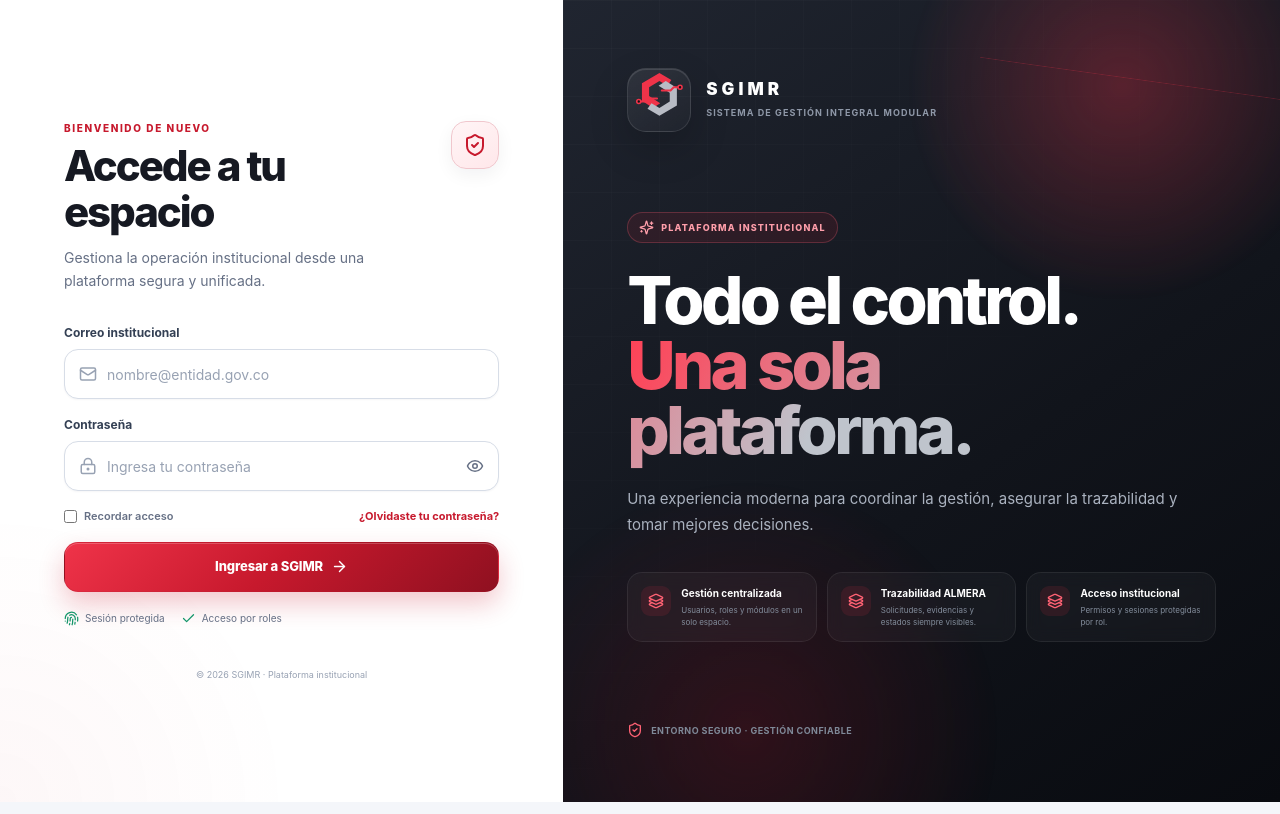
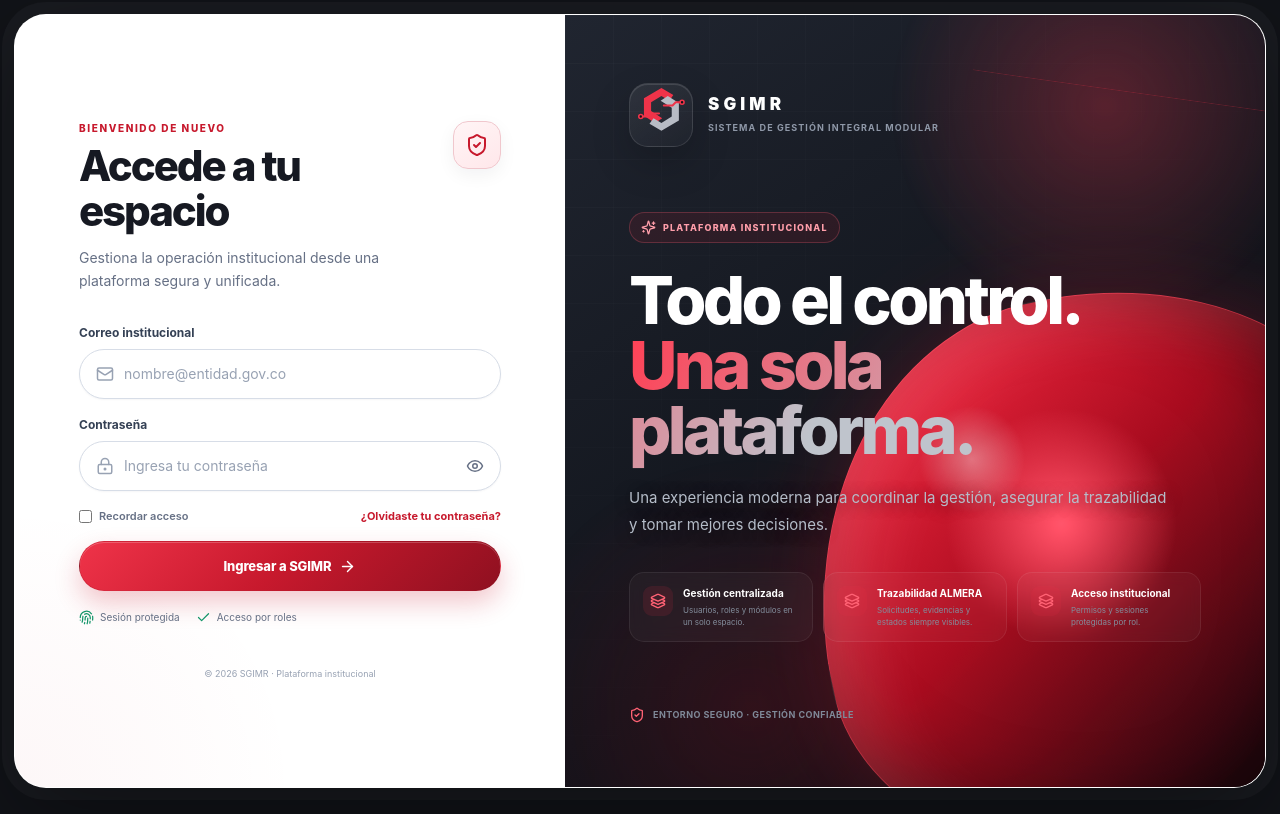
Before and after one commit to Theory9901x/almera-manager, a React (Vite) app: page /login in a window 1280 px wide. Built offline with nearby package versions, Linux system fonts and the light colour scheme; no server answers.

Commit message:
refinar composicion premium redondeada

```diff
--- a/src/index.css
+++ b/src/index.css
@@ -34,10 +34,10 @@
   --gradient-dark: linear-gradient(145deg, #202530 0%, #11141b 58%, #090b10 100%);
   --gradient-surface: linear-gradient(145deg, rgba(255,255,255,.98), rgba(248,250,252,.94));
   --radius-xs: 9px;
-  --radius-sm: 12px;
-  --radius-md: 16px;
-  --radius-lg: 22px;
-  --radius-xl: 28px;
+  --radius-sm: 14px;
+  --radius-md: 19px;
+  --radius-lg: 25px;
+  --radius-xl: 32px;
   --shadow-xs: 0 1px 2px rgba(16,24,40,.04);
   --shadow-sm: 0 6px 18px rgba(20,27,45,.055);
   --shadow-md: 0 16px 38px rgba(20,27,45,.08);
@@ -48,12 +48,12 @@
 }
 
 * { box-sizing: border-box; }
-html { min-width: 320px; background: var(--canvas); }
+html { min-width: 320px; background: #111318; }
 body {
   margin: 0;
   min-width: 320px;
   min-height: 100vh;
-  background: var(--canvas);
+  background: #111318;
   color: var(--ink);
   font-family: var(--font-sans);
   font-size: 14px;
@@ -137,7 +137,7 @@ button:disabled { cursor: not-allowed; opacity: .58; }
   border: 1px solid var(--line);
   border-radius: var(--radius-lg);
   background: var(--gradient-surface);
-  box-shadow: var(--shadow-sm), inset 0 1px 0 rgba(255,255,255,.9);
+  box-shadow: 0 10px 30px rgba(20,27,45,.06), inset 0 1px 0 rgba(255,255,255,.92);
 }
 .ui-card::before {
   position: absolute;
@@ -156,8 +156,8 @@ button:disabled { cursor: not-allowed; opacity: .58; }
   justify-content: center;
   gap: 8px;
   border: 1px solid transparent;
-  border-radius: 13px;
-  padding: 0 16px;
+  border-radius: 999px;
+  padding: 0 18px;
   font-size: 13px;
   font-weight: 800;
   letter-spacing: -.01em;
@@ -211,14 +211,14 @@ button:disabled { cursor: not-allowed; opacity: .58; }
   width: 100%;
   min-height: 44px;
   border: 1px solid var(--line-strong);
-  border-radius: var(--radius-sm);
+  border-radius: 999px;
   background: #fff;
   color: var(--ink);
   outline: none;
   padding: 10px 13px;
   transition: border-color var(--ease), box-shadow var(--ease), background var(--ease);
 }
-.ui-field textarea { min-height: 104px; resize: vertical; }
+.ui-field textarea { min-height: 104px; border-radius: 18px; resize: vertical; }
 .input:hover, .ui-field input:hover, .ui-field select:hover, .ui-field textarea:hover { border-color: #bdc5d1; }
 .input:focus, .ui-field input:focus, .ui-field select:focus, .ui-field textarea:focus, .search-box:focus-within {
   border-color: rgba(199,25,45,.58);
@@ -231,7 +231,7 @@ input::placeholder, textarea::placeholder { color: var(--muted-light); }
   align-items: center;
   gap: 9px;
   border: 1px solid var(--line-strong);
-  border-radius: var(--radius-sm);
+  border-radius: 999px;
   background: #fff;
   padding: 0 12px;
   color: var(--muted-light);
@@ -288,15 +288,26 @@ input::placeholder, textarea::placeholder { color: var(--muted-light); }
 .stat-card.tone-info { border-top-color: #86a9e8; }
 
 /* Application shell */
-.app-shell { min-height: 100vh; background: var(--canvas); color: var(--ink); }
+.app-shell {
+  min-height: 100vh;
+  gap: 13px;
+  padding: 13px;
+  background:
+    radial-gradient(circle at 50% -20%, rgba(255,255,255,.28), transparent 34%),
+    linear-gradient(150deg, #272a30, #111318 58%, #08090c);
+  color: var(--ink);
+}
 .shell-sidebar {
-  height: 100vh;
-  border-right: 1px solid rgba(255,255,255,.06);
+  top: 13px;
+  bottom: 13px;
+  height: calc(100vh - 26px);
+  border: 1px solid rgba(255,255,255,.075);
+  border-radius: 29px;
   background:
     radial-gradient(circle at 0 0, rgba(239,51,73,.14), transparent 31%),
     var(--gradient-dark);
   color: #f8fafc;
-  box-shadow: 12px 0 34px rgba(14,18,28,.08);
+  box-shadow: 0 22px 65px rgba(0,0,0,.28), inset 0 1px 0 rgba(255,255,255,.055);
 }
 .shell-sidebar::after {
   position: absolute;
@@ -312,15 +323,15 @@ input::placeholder, textarea::placeholder { color: var(--muted-light); }
 .sidebar-brand p { margin: 0; font-size: 14px; font-weight: 900; letter-spacing: .22em; }
 .sidebar-brand span:not(.brand-symbol) { display: block; margin-top: 3px; color: #8993a3; font-size: 9px; font-weight: 700; letter-spacing: .08em; text-transform: uppercase; }
 .sidebar-close { margin-left: auto; border: 0; background: transparent; color: #aab2c0; }
-.sidebar-entity { margin: 16px 13px 4px; border: 1px solid rgba(255,255,255,.08); border-radius: var(--radius-md); background: rgba(255,255,255,.045); padding: 13px 14px; box-shadow: inset 0 1px 0 rgba(255,255,255,.04); }
+.sidebar-entity { margin: 16px 13px 4px; border: 1px solid rgba(255,255,255,.08); border-radius: 20px; background: rgba(255,255,255,.045); padding: 13px 14px; box-shadow: inset 0 1px 0 rgba(255,255,255,.04); }
 .sidebar-entity > div { display: flex; align-items: center; gap: 6px; color: #858f9f; font-size: 9px; font-weight: 800; letter-spacing: .12em; text-transform: uppercase; }
 .sidebar-entity p { overflow: hidden; margin: 9px 0 0; font-size: 12px; font-weight: 750; text-overflow: ellipsis; white-space: nowrap; }
 .sidebar-entity > span { display: block; overflow: hidden; margin-top: 3px; color: #8d97a7; font-size: 10px; text-overflow: ellipsis; white-space: nowrap; }
 .sidebar-label { margin: 0; padding: 5px 10px 9px; color: #697384; font-size: 9px; font-weight: 800; letter-spacing: .15em; text-transform: uppercase; }
-.sidebar-link { display: flex; min-height: 44px; align-items: center; gap: 10px; border: 1px solid transparent; border-radius: 13px; padding: 7px 9px; color: #aeb6c4; font-size: 12px; font-weight: 650; transition: color var(--ease), background var(--ease), border-color var(--ease), transform var(--ease); }
+.sidebar-link { display: flex; min-height: 44px; align-items: center; gap: 10px; border: 1px solid transparent; border-radius: 999px; padding: 7px 9px; color: #aeb6c4; font-size: 12px; font-weight: 650; transition: color var(--ease), background var(--ease), border-color var(--ease), transform var(--ease); }
 .sidebar-link:hover { border-color: rgba(255,255,255,.07); background: rgba(255,255,255,.045); color: #fff; transform: translateX(1px); }
 .sidebar-link.is-active { border-color: rgba(255,108,126,.24); background: linear-gradient(135deg, rgba(239,51,73,.98), rgba(143,16,32,.95)); color: #fff; box-shadow: 0 9px 22px rgba(143,16,32,.25), inset 0 1px 0 rgba(255,255,255,.19); }
-.sidebar-link-icon { display: grid; width: 30px; height: 30px; flex: 0 0 auto; place-items: center; border-radius: 10px; background: rgba(255,255,255,.055); color: #8f99a9; }
+.sidebar-link-icon { display: grid; width: 30px; height: 30px; flex: 0 0 auto; place-items: center; border-radius: 50%; background: rgba(255,255,255,.055); color: #8f99a9; }
 .sidebar-link.is-active .sidebar-link-icon { background: rgba(255,255,255,.14); color: #fff; }
 .sidebar-footer { border-top: 1px solid rgba(255,255,255,.07); padding: 12px; }
 .sidebar-user { display: flex; align-items: center; gap: 10px; border-radius: 14px; background: rgba(255,255,255,.04); padding: 9px; color: #727c8c; }
@@ -332,12 +343,29 @@ input::placeholder, textarea::placeholder { color: var(--muted-light); }
 .sidebar-logout:hover { background: rgba(239,51,73,.09); color: #ff8d9a; }
 .sidebar-overlay { position: fixed; inset: 0; z-index: 30; border: 0; background: rgba(10,13,20,.58); backdrop-filter: blur(3px); }
 
-.shell-main { min-width: 0; flex: 1; background: radial-gradient(circle at 100% 0, rgba(199,25,45,.045), transparent 26%), var(--canvas); }
-.shell-header { border-bottom: 1px solid rgba(215,221,231,.82); background: rgba(255,255,255,.82); box-shadow: 0 3px 16px rgba(20,27,45,.03); backdrop-filter: blur(18px); }
+.shell-main {
+  min-width: 0;
+  min-height: calc(100vh - 26px);
+  flex: 1;
+  overflow: hidden;
+  border: 1px solid rgba(255,255,255,.42);
+  border-radius: 29px;
+  background: radial-gradient(circle at 100% 0, rgba(199,25,45,.05), transparent 27%), var(--canvas);
+  box-shadow: 0 22px 65px rgba(0,0,0,.2);
+}
+.shell-header {
+  top: 12px;
+  margin: 12px 14px 0;
+  border: 1px solid rgba(215,221,231,.82);
+  border-radius: 999px;
+  background: rgba(255,255,255,.84);
+  box-shadow: 0 8px 22px rgba(20,27,45,.045);
+  backdrop-filter: blur(18px);
+}
 .topbar-title { overflow: hidden; margin: 0; color: var(--ink); font-size: 12px; font-weight: 800; text-overflow: ellipsis; white-space: nowrap; }
 .topbar-description { overflow: hidden; max-width: 630px; margin: 3px 0 0; color: var(--muted); font-size: 10px; text-overflow: ellipsis; white-space: nowrap; }
 .topbar-actions { align-items: center; gap: 9px; }
-.topbar-search, .topbar-system { display: inline-flex; min-height: 34px; align-items: center; gap: 7px; border: 1px solid var(--line); border-radius: 11px; background: rgba(255,255,255,.72); padding: 0 11px; color: var(--muted); font-size: 10px; font-weight: 700; }
+.topbar-search, .topbar-system { display: inline-flex; min-height: 34px; align-items: center; gap: 7px; border: 1px solid var(--line); border-radius: 999px; background: rgba(255,255,255,.72); padding: 0 12px; color: var(--muted); font-size: 10px; font-weight: 700; }
 .topbar-system { color: var(--brand-deep); }
 .topbar-avatar { width: 34px; height: 34px; }
 .mobile-menu { display: grid; flex: 0 0 auto; place-items: center; border: 1px solid var(--line); border-radius: 11px; background: #fff; padding: 8px; color: var(--ink-soft); }
@@ -346,7 +374,7 @@ input::placeholder, textarea::placeholder { color: var(--muted-light); }
 @keyframes spin { to { transform: rotate(360deg); } }
 
 /* Dashboard */
-.summary-strip { display: grid; grid-template-columns: repeat(4, minmax(0,1fr)); overflow: hidden; border: 1px solid var(--line); border-radius: var(--radius-md); background: var(--surface); box-shadow: var(--shadow-xs); }
+.summary-strip { display: grid; grid-template-columns: repeat(4, minmax(0,1fr)); overflow: hidden; border: 1px solid var(--line); border-radius: 24px; background: rgba(255,255,255,.84); box-shadow: 0 9px 26px rgba(20,27,45,.045); }
 .summary-strip > div { min-width: 0; padding: 14px 17px; }
 .summary-strip > div + div { border-left: 1px solid var(--line); }
 .summary-strip span { display: block; color: var(--muted); font-size: 9px; font-weight: 750; letter-spacing: .07em; text-transform: uppercase; }
@@ -358,7 +386,7 @@ input::placeholder, textarea::placeholder { color: var(--muted-light); }
 .activity-list p { margin: 3px 0 0; color: var(--muted); font-size: 11px; line-height: 1.45; }
 .activity-list div > span { display: block; margin-top: 5px; color: var(--muted-light); font-size: 9px; }
 .quick-row { display: grid; grid-template-columns: repeat(3, minmax(0,1fr)); gap: 12px; }
-.quick-card { display: flex; align-items: center; gap: 13px; border: 1px solid var(--line); border-radius: var(--radius-md); background: rgba(255,255,255,.78); padding: 14px 16px; color: var(--brand); box-shadow: var(--shadow-xs); transition: transform var(--ease), box-shadow var(--ease), border-color var(--ease); }
+.quick-card { display: flex; align-items: center; gap: 13px; border: 1px solid var(--line); border-radius: 22px; background: rgba(255,255,255,.82); padding: 14px 16px; color: var(--brand); box-shadow: var(--shadow-xs); transition: transform var(--ease), box-shadow var(--ease), border-color var(--ease); }
 .quick-card:hover { border-color: #e8bdc4; box-shadow: var(--shadow-sm); transform: translateY(-2px); }
 .quick-card > svg { padding: 8px; width: 36px; height: 36px; border-radius: 11px; background: var(--brand-soft); }
 .quick-card strong { display: block; color: var(--ink); font-size: 12px; }
@@ -366,8 +394,8 @@ input::placeholder, textarea::placeholder { color: var(--muted-light); }
 
 /* Administration and modules */
 .admin-workspace, .module-workspace, .dashboard-page { color: var(--ink); }
-.admin-tabs { border: 1px solid var(--line) !important; border-radius: 15px !important; background: rgba(255,255,255,.74) !important; padding: 5px !important; box-shadow: var(--shadow-xs); }
-.admin-tabs button { color: var(--muted); border-radius: 11px !important; }
+.admin-tabs { border: 1px solid var(--line) !important; border-radius: 999px !important; background: rgba(255,255,255,.74) !important; padding: 5px !important; box-shadow: var(--shadow-xs); }
+.admin-tabs button { color: var(--muted); border-radius: 999px !important; }
 .admin-tabs button:hover { background: var(--surface-soft); color: var(--ink); }
 .admin-tabs button.is-active { background: var(--gradient-brand); color: #fff; box-shadow: 0 7px 16px rgba(199,25,45,.2); }
 .admin-workspace .border-white\/10, .module-workspace .border-white\/10 { border-color: var(--line) !important; }
@@ -393,8 +421,20 @@ input::placeholder, textarea::placeholder { color: var(--muted-light); }
 .admin-workspace .font-mono, .module-workspace .font-mono { font-family: var(--font-sans); }
 
 /* Login */
-.login-screen { display: grid; min-height: 100vh; grid-template-columns: minmax(420px,.88fr) minmax(0,1.12fr); background: #fff; }
-.login-access { display: flex; min-height: 100vh; flex-direction: column; justify-content: center; align-items: center; padding: 38px clamp(28px,5vw,76px); background: radial-gradient(circle at 0 100%, rgba(199,25,45,.035), transparent 30%), #fff; }
+.login-screen {
+  display: grid;
+  width: calc(100% - 28px);
+  max-width: 1540px;
+  min-height: calc(100vh - 28px);
+  grid-template-columns: minmax(420px,.88fr) minmax(0,1.12fr);
+  overflow: hidden;
+  margin: 14px auto;
+  border: 1px solid rgba(255,255,255,.12);
+  border-radius: 32px;
+  background: #fff;
+  box-shadow: 0 28px 90px rgba(0,0,0,.4), 0 0 0 12px rgba(255,255,255,.035);
+}
+.login-access { display: flex; min-height: calc(100vh - 28px); flex-direction: column; justify-content: center; align-items: center; padding: 38px clamp(28px,5vw,76px); background: radial-gradient(circle at 0 100%, rgba(199,25,45,.035), transparent 30%), #fff; }
 .login-mobile-brand { display: none; align-items: center; gap: 10px; align-self: flex-start; margin-bottom: 34px; }
 .login-mobile-brand strong { display: block; font-size: 13px; letter-spacing: .16em; }
 .login-mobile-brand span { display: block; color: var(--muted); font-size: 9px; }
@@ -406,7 +446,7 @@ input::placeholder, textarea::placeholder { color: var(--muted-light); }
 .access-shield { display: grid; width: 48px; height: 48px; flex: 0 0 auto; place-items: center; border: 1px solid #f0c7cd; border-radius: 15px; background: linear-gradient(145deg,#fff5f6,#ffe7ea); color: var(--brand); box-shadow: var(--shadow-sm); }
 .access-form { display: grid; gap: 17px; margin-top: 32px; }
 .access-form label > span { display: block; margin-bottom: 7px; color: var(--ink-soft); font-size: 12px; font-weight: 750; }
-.login-input { display: flex; min-height: 50px; align-items: center; gap: 10px; border: 1px solid var(--line-strong); border-radius: 14px; background: #fff; padding: 0 14px; color: var(--muted-light); box-shadow: var(--shadow-xs); transition: border-color var(--ease), box-shadow var(--ease); }
+.login-input { display: flex; min-height: 50px; align-items: center; gap: 10px; border: 1px solid var(--line-strong); border-radius: 999px; background: #fff; padding: 0 16px; color: var(--muted-light); box-shadow: var(--shadow-xs); transition: border-color var(--ease), box-shadow var(--ease); }
 .login-input:focus-within { border-color: rgba(199,25,45,.58); box-shadow: 0 0 0 4px rgba(199,25,45,.08); }
 .login-input input { min-width: 0; height: 48px; flex: 1; border: 0; background: transparent; color: var(--ink); outline: none; }
 .login-input button { display: grid; place-items: center; border: 0; background: transparent; color: var(--muted); }
@@ -416,27 +456,44 @@ input::placeholder, textarea::placeholder { color: var(--muted-light); }
 .remember-option span { margin: 0 !important; color: var(--muted) !important; font-size: 11px !important; font-weight: 600 !important; }
 .login-options > button { border: 0; background: transparent; color: var(--brand); font-size: 11px; font-weight: 750; }
 .access-error { border: 1px solid #efbec5; border-radius: 12px; background: #fff1f3; padding: 11px 13px; color: var(--brand-deep); font-size: 12px; }
-.access-submit { width: 100%; min-height: 50px; border-radius: 14px; }
+.access-submit { width: 100%; min-height: 50px; border-radius: 999px; }
 .access-foot { display: flex; flex-wrap: wrap; gap: 16px; margin-top: 19px; color: var(--muted); font-size: 10px; }
 .access-foot span { display: inline-flex; align-items: center; gap: 6px; }
 .access-foot svg { color: var(--success); }
 .login-copyright { margin: 42px 0 0; color: var(--muted-light); font-size: 9px; }
 
-.login-intel { position: relative; display: flex; min-height: 100vh; flex-direction: column; justify-content: space-between; overflow: hidden; padding: clamp(34px,5vw,70px); background: var(--gradient-dark); color: #fff; }
+.login-intel { position: relative; display: flex; min-height: calc(100vh - 28px); flex-direction: column; justify-content: space-between; overflow: hidden; padding: clamp(34px,5vw,70px); background: var(--gradient-dark); color: #fff; }
 .login-intel::before { position: absolute; inset: 0; background-image: linear-gradient(rgba(255,255,255,.022) 1px, transparent 1px), linear-gradient(90deg, rgba(255,255,255,.018) 1px, transparent 1px); background-size: 48px 48px; mask-image: linear-gradient(135deg,#000,transparent 70%); content: ""; }
+.login-intel::after {
+  position: absolute;
+  right: -18%;
+  bottom: -12%;
+  width: 82%;
+  height: 76%;
+  border: 1px solid rgba(255,255,255,.14);
+  border-radius: 48% 52% 35% 65% / 58% 36% 64% 42%;
+  background:
+    radial-gradient(circle at 32% 24%, rgba(255,255,255,.38), transparent 9%),
+    radial-gradient(circle at 45% 38%, rgba(255,91,111,.96), transparent 24%),
+    linear-gradient(145deg, #ff334b 2%, #a00f20 42%, #22070d 78%);
+  box-shadow: inset 30px 25px 70px rgba(255,255,255,.12), inset -45px -35px 90px rgba(0,0,0,.62), 0 0 90px rgba(199,25,45,.28);
+  content: "";
+  filter: saturate(1.08);
+  transform: rotate(-12deg);
+}
 .login-glow { position: absolute; border-radius: 50%; filter: blur(2px); pointer-events: none; }
 .login-glow-one { top: -18%; right: -10%; width: 460px; height: 460px; background: radial-gradient(circle, rgba(239,51,73,.3), transparent 66%); }
 .login-glow-two { bottom: -25%; left: -12%; width: 540px; height: 540px; background: radial-gradient(circle, rgba(143,16,32,.25), transparent 66%); }
 .login-circuit { position: absolute; top: 10%; right: -30px; width: 46%; height: 220px; border-top: 1px solid rgba(239,51,73,.34); border-right: 1px solid rgba(239,51,73,.2); border-radius: 0 0 0 90px; transform: skewY(8deg); opacity: .75; }
-.login-brand, .login-command, .login-trust { position: relative; z-index: 1; }
+.login-brand, .login-command, .login-trust { position: relative; z-index: 2; }
 .login-brand { display: flex; align-items: center; gap: 15px; }
 .login-brand p { margin: 0; font-size: 17px; font-weight: 900; letter-spacing: .24em; }
 .login-brand span { display: block; margin-top: 4px; color: #8f98a8; font-size: 9px; font-weight: 650; letter-spacing: .12em; text-transform: uppercase; }
-.login-command { max-width: 670px; margin: 10vh 0; }
+.login-command { max-width: 670px; margin: 7vh 0; }
 .command-kicker { display: inline-flex; align-items: center; gap: 7px; border: 1px solid rgba(255,102,121,.25); border-radius: 999px; background: rgba(199,25,45,.12); padding: 7px 11px; color: #ff9eaa; font-size: 9px; font-weight: 800; letter-spacing: .13em; text-transform: uppercase; }
 .login-command h2 { margin: 25px 0 0; font-size: clamp(40px,5.2vw,72px); font-weight: 800; letter-spacing: -.055em; line-height: .98; }
 .login-command h2 span { background: linear-gradient(110deg,#ff4055,#bfc4cc 72%); background-clip: text; color: transparent; }
-.login-command > p { max-width: 590px; margin: 22px 0 0; color: #aab2bf; font-size: 15px; line-height: 1.75; }
+.login-command > p { max-width: 540px; margin: 22px 0 0; color: #b5bdc9; font-size: 15px; line-height: 1.75; text-shadow: 0 2px 15px rgba(0,0,0,.55); }
 .login-capabilities { display: grid; max-width: 610px; grid-template-columns: repeat(3, minmax(0,1fr)); gap: 10px; margin-top: 34px; }
 .login-capabilities article { display: flex; gap: 10px; border: 1px solid rgba(255,255,255,.075); border-radius: 15px; background: rgba(255,255,255,.035); padding: 13px; backdrop-filter: blur(8px); }
 .login-capabilities article > span { display: grid; width: 30px; height: 30px; flex: 0 0 auto; place-items: center; border-radius: 9px; background: rgba(239,51,73,.12); color: #ff6274; }
@@ -478,7 +535,8 @@ input::placeholder, textarea::placeholder { color: var(--muted-light); }
   .stat-card { min-height: 112px; }
   .summary-strip { grid-template-columns: 1fr; }
   .summary-strip > div + div { border-top: 1px solid var(--line); border-left: 0; }
-  .login-access { justify-content: flex-start; padding: 25px 20px; }
+  .login-screen { width: 100%; min-height: 100vh; margin: 0; border: 0; border-radius: 0; box-shadow: none; }
+  .login-access { min-height: 100vh; justify-content: flex-start; padding: 25px 20px; }
   .access-card h1 { font-size: 31px; }
   .access-shield { display: none; }
   .login-options { align-items: flex-start; flex-direction: column; }
```
